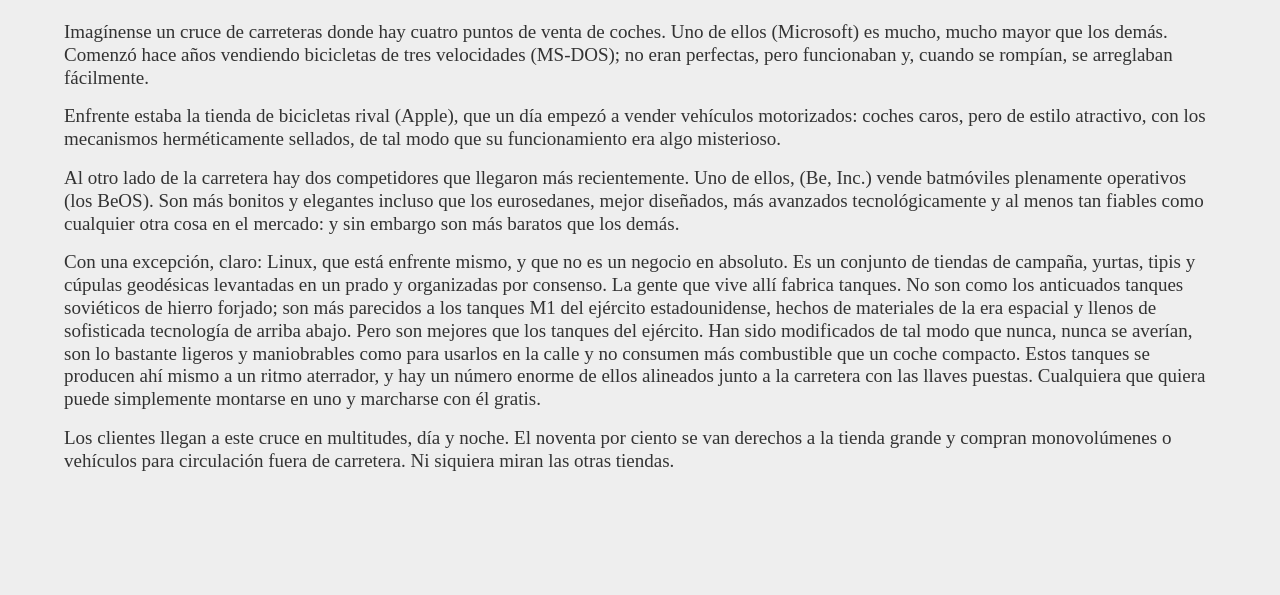
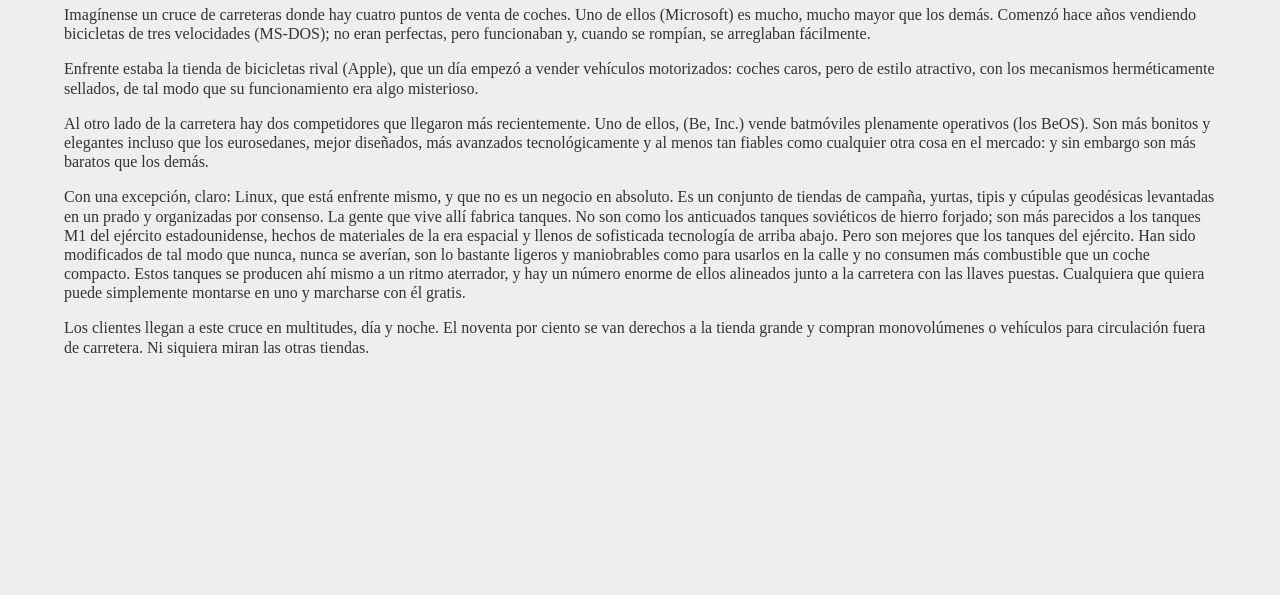
Before and after one commit to sergiodiezdepedro/clases-javascript, a plain HTML site: page index.html in a window 1280 px wide. Shown: the part 205-800 px from the top of the page. Drawn offline with Linux system fonts and the light colour scheme.

Commit message:
Cambio en el tamaño de fuente del body

```diff
--- a/css/estilos.css
+++ b/css/estilos.css
@@ -15,6 +15,7 @@
   --color-enlaces: #ff5252;
   --color-bg: #eee;
   --color-texto: #333;
+  --font-size: 16px;
   --ubuntu: 'Ubuntu', sans-serif;
   --montserrat: 'Montserrat', sans-serif;
   --source: 'Source Sans Pro', sans-serif;
@@ -25,7 +26,7 @@
 }
 
 body {
-  font-size: 19px;
+  font-size: var(--font-size);
   background-color: var(--color-bg);
   color: var(--color-texto);
 }
```
